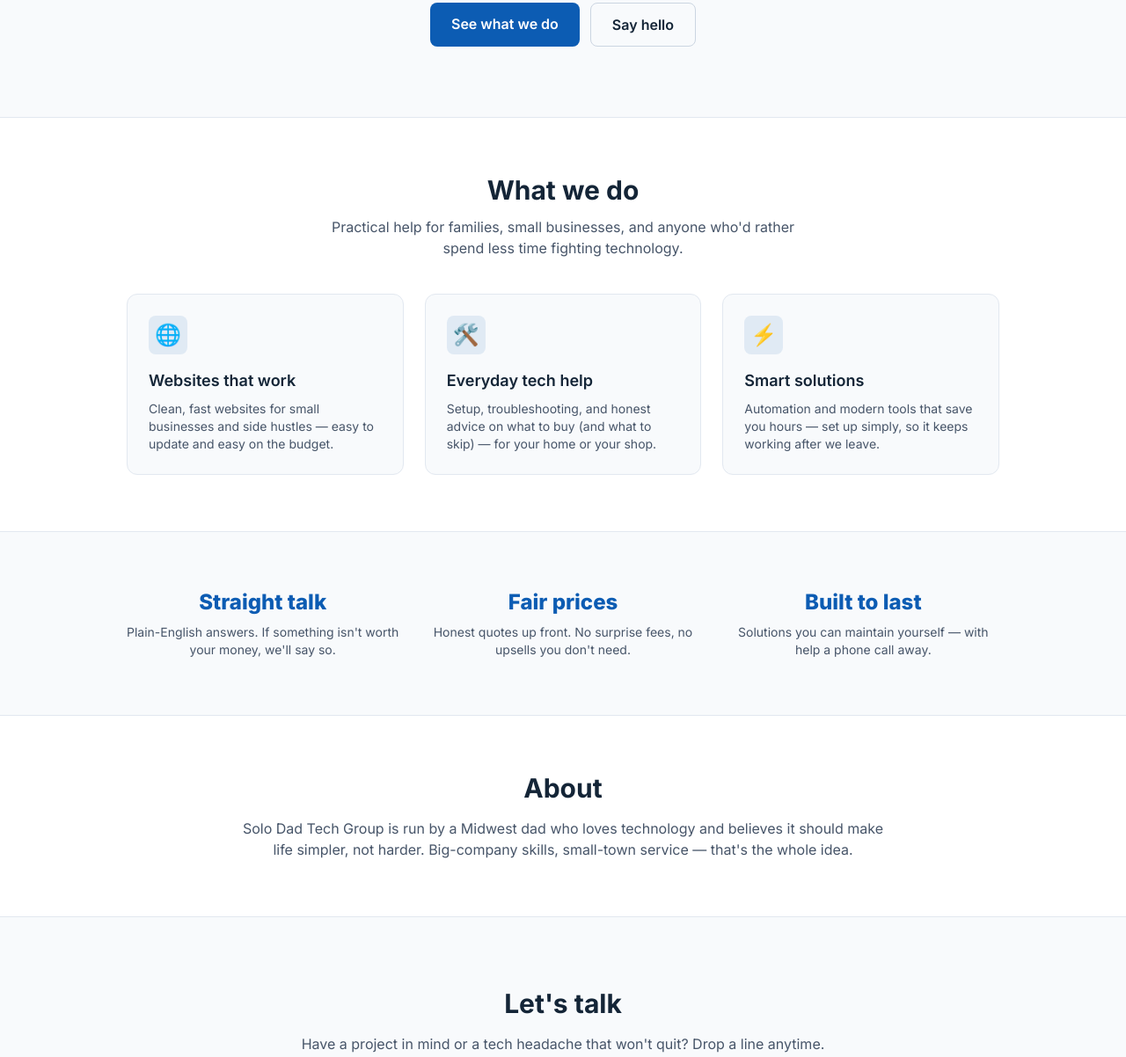
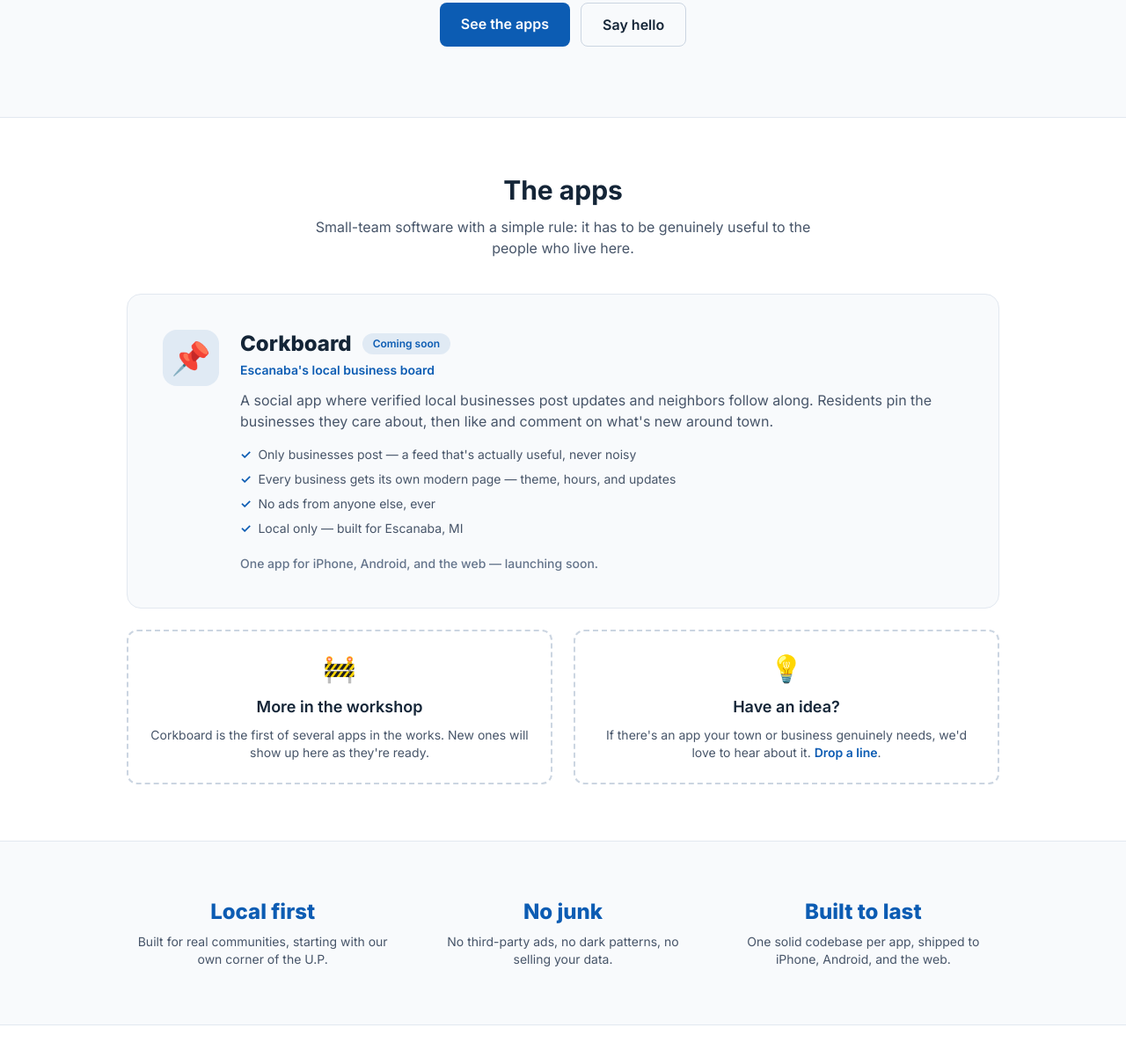
Before and after one commit to solodadtech/solodadtech, a plain HTML site: page index.html in a window 1280 px wide. Shown: the part 515-1717 px from the top of the page at 88% size. Drawn offline with nearby package versions, Linux system fonts and the light colour scheme.

Commit message:
feat: reposition site around apps — feature Corkboard, tease upcoming apps

```diff
--- a/index.html
+++ b/index.html
@@ -3,7 +3,7 @@
 <head>
   <meta charset="UTF-8">
   <meta name="viewport" content="width=device-width, initial-scale=1.0">
-  <meta name="description" content="Solo Dad Tech Group — friendly, down-to-earth tech help from the Midwest. Websites, tech support, and smart solutions without the jargon.">
+  <meta name="description" content="Solo Dad Tech Group — apps built in Michigan's Upper Peninsula. Home of Corkboard, Escanaba's local business board, with more apps on the way.">
   <title>Solo Dad Tech Group</title>
   <link rel="icon" type="image/png" href="assets/favicon.png">
   <link rel="preconnect" href="https://fonts.googleapis.com">
@@ -43,7 +43,7 @@
         <img src="assets/logo-dark.png" alt="Solo Dad Tech Group" class="h-11 w-auto hidden dark:block">
       </a>
       <div class="flex items-center gap-6">
-        <a href="#services" class="hidden sm:inline text-sm font-medium text-slate-600 dark:text-slate-300 hover:text-brand dark:hover:text-brand-bright">Services</a>
+        <a href="#apps" class="hidden sm:inline text-sm font-medium text-slate-600 dark:text-slate-300 hover:text-brand dark:hover:text-brand-bright">Apps</a>
         <a href="#about" class="hidden sm:inline text-sm font-medium text-slate-600 dark:text-slate-300 hover:text-brand dark:hover:text-brand-bright">About</a>
         <a href="#contact" class="inline-flex items-center rounded-lg bg-brand hover:bg-brand-dark text-white text-sm font-semibold px-4 py-2 transition-colors">Get in touch</a>
       </div>
@@ -57,49 +57,71 @@
       <img src="assets/logo-light.png" alt="Solo Dad Tech Group logo" class="mx-auto w-64 sm:w-80 dark:hidden">
       <img src="assets/logo-dark.png" alt="Solo Dad Tech Group logo" class="mx-auto w-64 sm:w-80 hidden dark:block">
       <h1 class="mt-8 text-4xl sm:text-5xl font-extrabold tracking-tight text-navy dark:text-white">
-        Honest tech help,<br class="sm:hidden"> <span class="text-brand dark:text-brand-bright">Midwest style.</span>
+        Apps built for real towns,<br class="sm:hidden"> <span class="text-brand dark:text-brand-bright">Midwest style.</span>
       </h1>
       <p class="mt-5 max-w-2xl mx-auto text-lg text-slate-600 dark:text-slate-300">
-        Straightforward websites, tech support, and smart solutions — explained in plain
-        English, priced fairly, and built to last. No jargon, no runaround.
+        Solo Dad Tech Group makes honest, useful apps from Michigan's Upper Peninsula —
+        starting with Corkboard, and with more on the way.
       </p>
       <div class="mt-8 flex flex-wrap justify-center gap-3">
-        <a href="#services" class="rounded-lg bg-brand hover:bg-brand-dark text-white font-semibold px-6 py-3 transition-colors">See what we do</a>
+        <a href="#apps" class="rounded-lg bg-brand hover:bg-brand-dark text-white font-semibold px-6 py-3 transition-colors">See the apps</a>
         <a href="#contact" class="rounded-lg border border-slate-300 dark:border-slate-600 hover:border-brand dark:hover:border-brand-bright text-navy dark:text-white font-semibold px-6 py-3 transition-colors">Say hello</a>
       </div>
     </section>
 
-    <!-- Services -->
-    <section id="services" class="bg-white dark:bg-slate-900/40 border-y border-slate-200 dark:border-slate-700">
+    <!-- Apps -->
+    <section id="apps" class="bg-white dark:bg-slate-900/40 border-y border-slate-200 dark:border-slate-700">
       <div class="max-w-5xl mx-auto px-4 py-16">
-        <h2 class="text-3xl font-bold text-navy dark:text-white text-center">What we do</h2>
+        <h2 class="text-3xl font-bold text-navy dark:text-white text-center">The apps</h2>
         <p class="mt-3 text-center text-slate-600 dark:text-slate-300 max-w-xl mx-auto">
-          Practical help for families, small businesses, and anyone who'd rather spend
-          less time fighting technology.
+          Small-team software with a simple rule: it has to be genuinely useful
+          to the people who live here.
         </p>
-        <div class="mt-10 grid gap-6 sm:grid-cols-3">
-          <div class="rounded-xl border border-slate-200 dark:border-slate-700 bg-slate-50 dark:bg-navy p-6 hover:border-brand dark:hover:border-brand-bright hover:shadow-md transition">
-            <div class="w-11 h-11 rounded-lg bg-brand/10 dark:bg-brand-bright/15 flex items-center justify-center text-2xl">🌐</div>
-            <h3 class="mt-4 font-semibold text-lg text-navy dark:text-white">Websites that work</h3>
+
+        <!-- Corkboard: featured -->
+        <div class="mt-10 rounded-2xl border border-slate-200 dark:border-slate-700 bg-slate-50 dark:bg-navy p-8 sm:p-10">
+          <div class="flex flex-col sm:flex-row sm:items-start gap-6">
+            <div class="w-16 h-16 shrink-0 rounded-2xl bg-brand/10 dark:bg-brand-bright/15 flex items-center justify-center text-4xl">📌</div>
+            <div>
+              <div class="flex flex-wrap items-center gap-3">
+                <h3 class="text-2xl font-extrabold text-navy dark:text-white">Corkboard</h3>
+                <span class="rounded-full bg-brand/10 dark:bg-brand-bright/15 text-brand dark:text-brand-bright text-xs font-semibold px-3 py-1">Coming soon</span>
+              </div>
+              <p class="mt-1 text-sm font-semibold text-brand dark:text-brand-bright">Escanaba's local business board</p>
+              <p class="mt-3 text-slate-600 dark:text-slate-300">
+                A social app where verified local businesses post updates and neighbors
+                follow along. Residents pin the businesses they care about, then like
+                and comment on what's new around town.
+              </p>
+              <ul class="mt-4 space-y-2 text-sm text-slate-600 dark:text-slate-300">
+                <li class="flex gap-2"><span class="text-brand dark:text-brand-bright font-bold">✓</span> Only businesses post — a feed that's actually useful, never noisy</li>
+                <li class="flex gap-2"><span class="text-brand dark:text-brand-bright font-bold">✓</span> Every business gets its own modern page — theme, hours, and updates</li>
+                <li class="flex gap-2"><span class="text-brand dark:text-brand-bright font-bold">✓</span> No ads from anyone else, ever</li>
+                <li class="flex gap-2"><span class="text-brand dark:text-brand-bright font-bold">✓</span> Local only — built for Escanaba, MI</li>
+              </ul>
+              <p class="mt-5 text-sm font-medium text-slate-500 dark:text-slate-400">
+                One app for iPhone, Android, and the web — launching soon.
+              </p>
+            </div>
+          </div>
+        </div>
+
+        <!-- More coming -->
+        <div class="mt-6 grid gap-6 sm:grid-cols-2">
+          <div class="rounded-xl border-2 border-dashed border-slate-300 dark:border-slate-600 p-6 text-center">
+            <div class="text-3xl">🚧</div>
+            <h3 class="mt-3 font-semibold text-lg text-navy dark:text-white">More in the workshop</h3>
             <p class="mt-2 text-sm text-slate-600 dark:text-slate-300">
-              Clean, fast websites for small businesses and side hustles — easy to update
-              and easy on the budget.
+              Corkboard is the first of several apps in the works. New ones will
+              show up here as they're ready.
             </p>
           </div>
-          <div class="rounded-xl border border-slate-200 dark:border-slate-700 bg-slate-50 dark:bg-navy p-6 hover:border-brand dark:hover:border-brand-bright hover:shadow-md transition">
-            <div class="w-11 h-11 rounded-lg bg-brand/10 dark:bg-brand-bright/15 flex items-center justify-center text-2xl">🛠️</div>
-            <h3 class="mt-4 font-semibold text-lg text-navy dark:text-white">Everyday tech help</h3>
+          <div class="rounded-xl border-2 border-dashed border-slate-300 dark:border-slate-600 p-6 text-center">
+            <div class="text-3xl">💡</div>
+            <h3 class="mt-3 font-semibold text-lg text-navy dark:text-white">Have an idea?</h3>
             <p class="mt-2 text-sm text-slate-600 dark:text-slate-300">
-              Setup, troubleshooting, and honest advice on what to buy (and what to skip)
-              — for your home or your shop.
-            </p>
-          </div>
-          <div class="rounded-xl border border-slate-200 dark:border-slate-700 bg-slate-50 dark:bg-navy p-6 hover:border-brand dark:hover:border-brand-bright hover:shadow-md transition">
-            <div class="w-11 h-11 rounded-lg bg-brand/10 dark:bg-brand-bright/15 flex items-center justify-center text-2xl">⚡</div>
-            <h3 class="mt-4 font-semibold text-lg text-navy dark:text-white">Smart solutions</h3>
-            <p class="mt-2 text-sm text-slate-600 dark:text-slate-300">
-              Automation and modern tools that save you hours — set up simply, so it
-              keeps working after we leave.
+              If there's an app your town or business genuinely needs, we'd love
+              to hear about it. <a href="#contact" class="text-brand dark:text-brand-bright font-semibold hover:underline">Drop a line</a>.
             </p>
           </div>
         </div>
@@ -110,16 +132,16 @@
     <section class="max-w-5xl mx-auto px-4 py-16">
       <div class="grid gap-8 sm:grid-cols-3 text-center">
         <div>
-          <p class="text-2xl font-extrabold text-brand dark:text-brand-bright">Straight talk</p>
-          <p class="mt-2 text-sm text-slate-600 dark:text-slate-300">Plain-English answers. If something isn't worth your money, we'll say so.</p>
+          <p class="text-2xl font-extrabold text-brand dark:text-brand-bright">Local first</p>
+          <p class="mt-2 text-sm text-slate-600 dark:text-slate-300">Built for real communities, starting with our own corner of the U.P.</p>
         </div>
         <div>
-          <p class="text-2xl font-extrabold text-brand dark:text-brand-bright">Fair prices</p>
-          <p class="mt-2 text-sm text-slate-600 dark:text-slate-300">Honest quotes up front. No surprise fees, no upsells you don't need.</p>
+          <p class="text-2xl font-extrabold text-brand dark:text-brand-bright">No junk</p>
+          <p class="mt-2 text-sm text-slate-600 dark:text-slate-300">No third-party ads, no dark patterns, no selling your data.</p>
         </div>
         <div>
           <p class="text-2xl font-extrabold text-brand dark:text-brand-bright">Built to last</p>
-          <p class="mt-2 text-sm text-slate-600 dark:text-slate-300">Solutions you can maintain yourself — with help a phone call away.</p>
+          <p class="mt-2 text-sm text-slate-600 dark:text-slate-300">One solid codebase per app, shipped to iPhone, Android, and the web.</p>
         </div>
       </div>
     </section>
@@ -129,9 +151,9 @@
       <div class="max-w-3xl mx-auto px-4 py-16 text-center">
         <h2 class="text-3xl font-bold text-navy dark:text-white">About</h2>
         <p class="mt-4 text-slate-600 dark:text-slate-300">
-          Solo Dad Tech Group is run by a Midwest dad who loves technology and believes
-          it should make life simpler, not harder. Big-company skills, small-town
-          service — that's the whole idea.
+          Solo Dad Tech Group is run by a Midwest dad who builds apps from Michigan's
+          Upper Peninsula. The goal is simple: make software that's genuinely useful
+          to real people and real towns — big-company quality, small-town heart.
         </p>
       </div>
     </section>
@@ -140,7 +162,7 @@
     <section id="contact" class="max-w-3xl mx-auto px-4 py-20 text-center">
       <h2 class="text-3xl font-bold text-navy dark:text-white">Let's talk</h2>
       <p class="mt-4 text-slate-600 dark:text-slate-300">
-        Have a project in mind or a tech headache that won't quit? Drop a line anytime.
+        Questions about Corkboard, an idea for an app, or just want to say hi? Drop a line anytime.
       </p>
       <a href="mailto:solodadtech@gmail.com"
          class="mt-6 inline-flex items-center gap-2 rounded-lg bg-brand hover:bg-brand-dark text-white font-semibold px-8 py-4 text-lg transition-colors">
```
